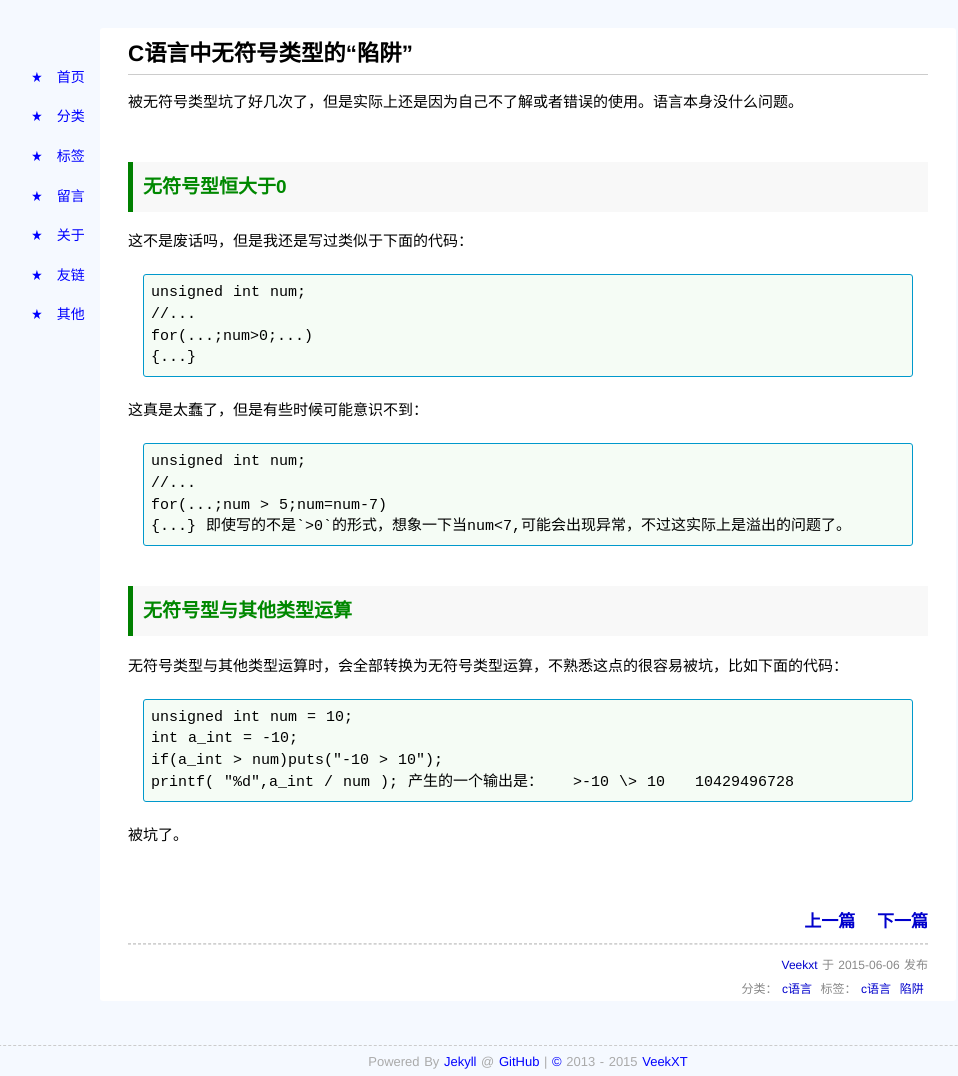
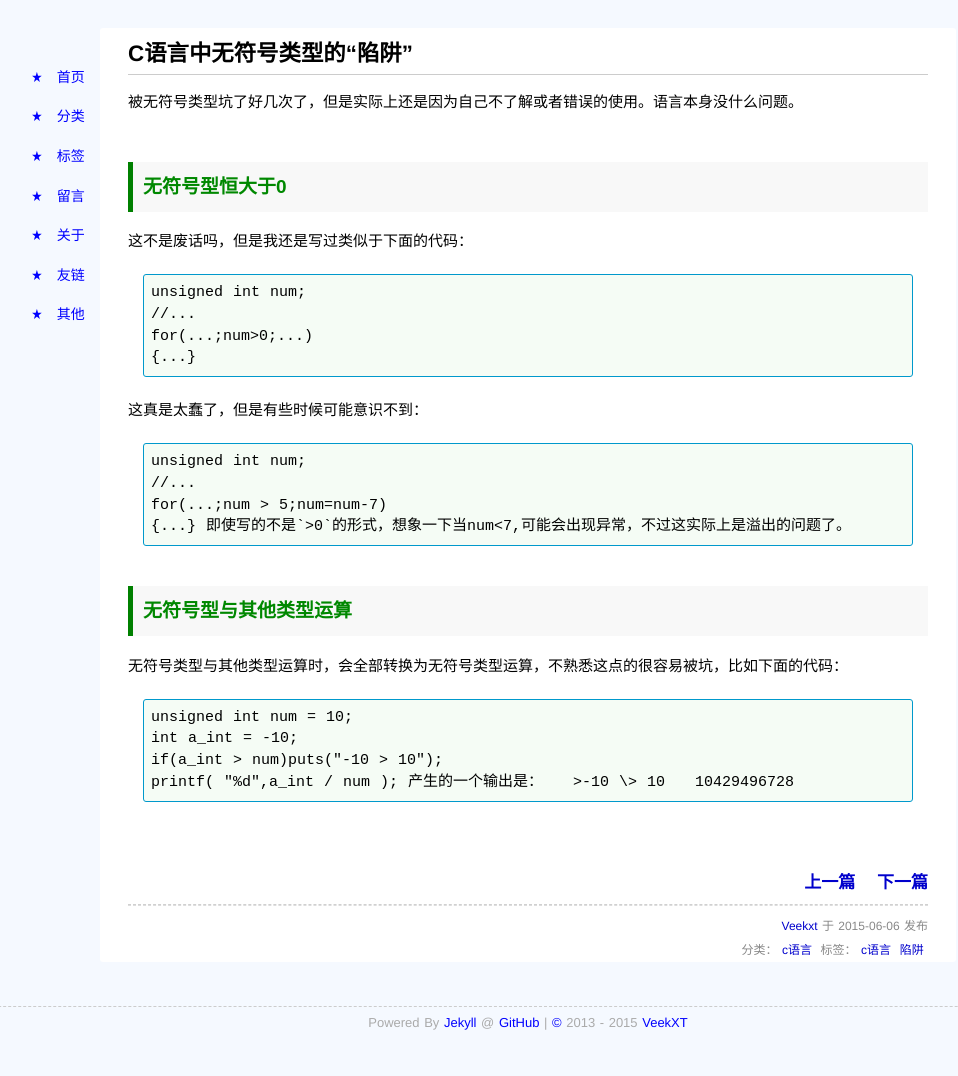
Before and after one commit to veekxt/one-point.github.io, a Jekyll site: the page built from _posts/2015-06-06-c语言中无符号型的陷阱.md, in a window 1280 px wide. Shown: the whole page, without its empty margins (112-1070 px from the left). Built offline with Jekyll 4.4.1, drawn with Linux system fonts in a browser that asks for light colours; Markdown is read by kramdown in place of the engine named in the settings; comment, search, counter and statistics services are not loaded; after the commit the page ends 1037 px from its top, so only the background shows below that.

Commit message:
change post

```diff
--- a/_posts/2015-06-06-c语言中无符号型的陷阱.md
+++ b/_posts/2015-06-06-c语言中无符号型的陷阱.md
@@ -40,5 +40,3 @@ tags:
 产生的一个输出是：
 >-10 \> 10
 10429496728
-
-被坑了。
```
